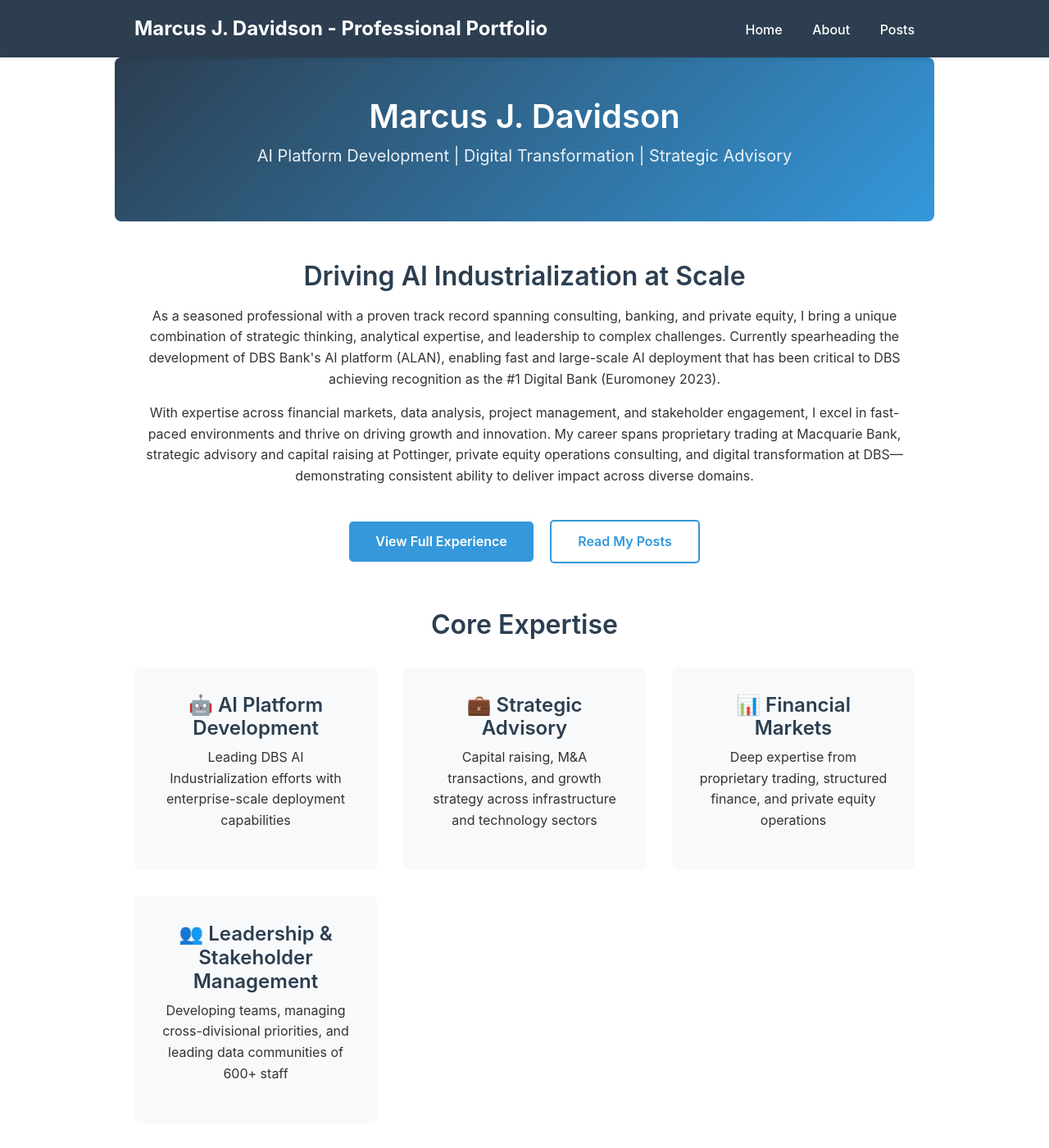
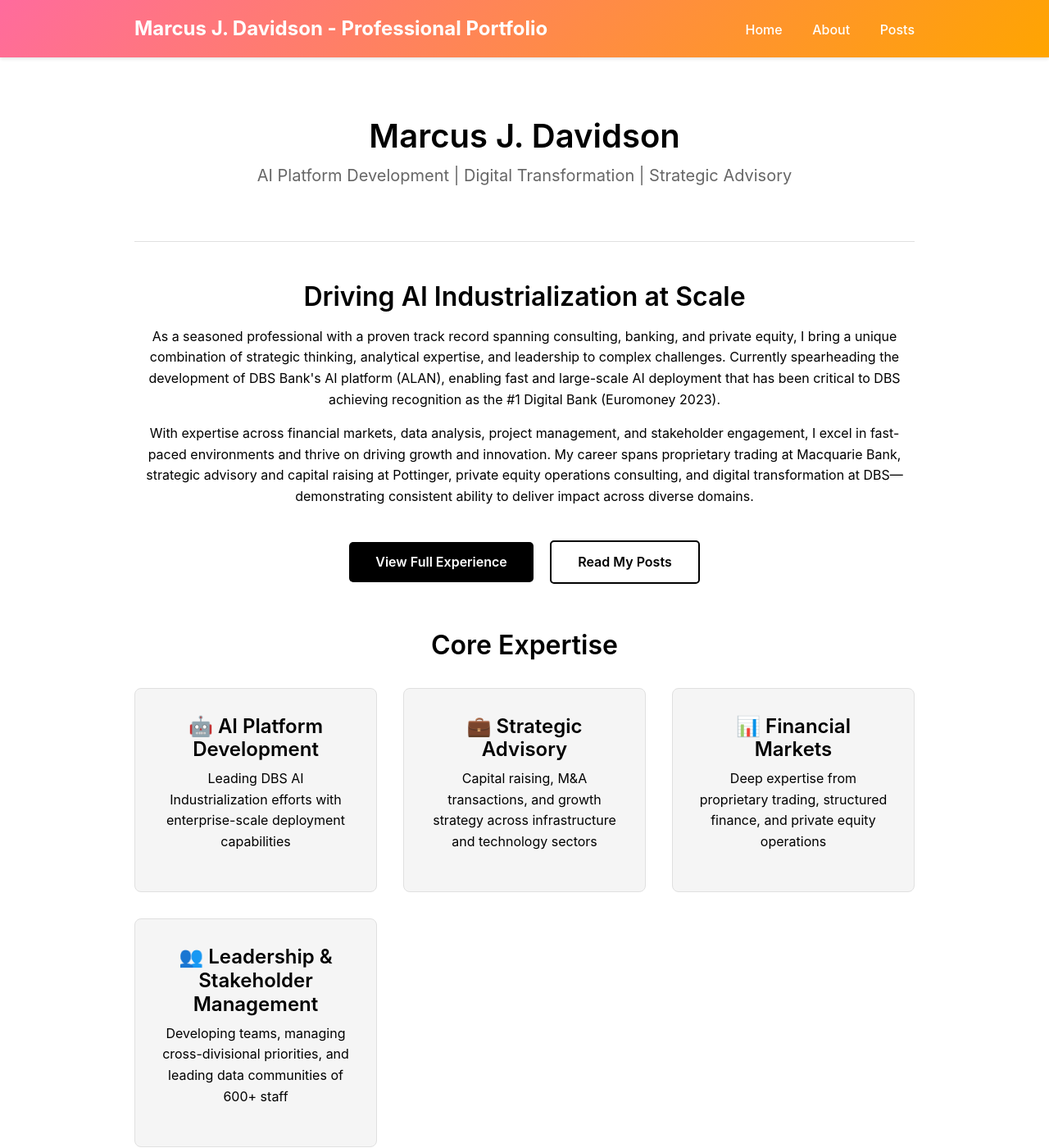
Before and after one commit to mdav43/mdav43.github.io, a Jekyll site: the page built from index.md, in a window 1280 px wide and 1400 px high. Shown: the whole window at 82% size. Built offline with Jekyll 4.4.1, drawn with Linux system fonts in a browser that asks for light colours.

Commit message:
Update UX to black and white theme with pink-orange gradient header
Co-authored-by: mdav43 <3327386+mdav43@users.noreply.github.com>

```diff
--- a/_includes/footer.html
+++ b/_includes/footer.html
@@ -9,8 +9,6 @@
       <div class="footer-col">
         <h3>Connect</h3>
         <ul class="social-links">
-          <li><a href="https://github.com/mdav43" target="_blank" rel="noopener">GitHub</a></li>
-          <li><a href="https://linkedin.com" target="_blank" rel="noopener">LinkedIn</a></li>
           <li><a href="mailto:{{ site.email }}">Email</a></li>
         </ul>
       </div>
--- a/assets/css/style.css
+++ b/assets/css/style.css
@@ -6,14 +6,16 @@
 }
 
 :root {
-  --primary-color: #2c3e50;
-  --secondary-color: #3498db;
-  --accent-color: #e74c3c;
-  --text-color: #333;
-  --text-light: #666;
+  --primary-color: #000000;
+  --secondary-color: #333333;
+  --accent-color: #666666;
+  --text-color: #000000;
+  --text-light: #666666;
   --bg-color: #ffffff;
-  --bg-light: #f8f9fa;
-  --border-color: #e1e4e8;
+  --bg-light: #f5f5f5;
+  --border-color: #e0e0e0;
+  --gradient-start: #ff6b9d;
+  --gradient-end: #ffa500;
   --max-width: 1000px;
   --spacing-unit: 1.5rem;
 }
@@ -44,13 +46,13 @@ p {
 }
 
 a {
-  color: var(--secondary-color);
+  color: var(--primary-color);
   text-decoration: none;
   transition: color 0.2s ease;
 }
 
 a:hover {
-  color: var(--primary-color);
+  color: var(--secondary-color);
   text-decoration: underline;
 }
 
@@ -68,7 +70,7 @@ a:hover {
 
 /* Header */
 .site-header {
-  background-color: var(--primary-color);
+  background: linear-gradient(135deg, var(--gradient-start) 0%, var(--gradient-end) 100%);
   padding: 1rem 0;
   box-shadow: 0 2px 4px rgba(0,0,0,0.1);
   position: sticky;
@@ -95,7 +97,8 @@ a:hover {
 }
 
 .site-nav .page-link:hover {
-  color: var(--secondary-color) !important;
+  color: #ffffff !important;
+  opacity: 0.8;
 }
 
 /* Mobile menu */
@@ -109,13 +112,7 @@ a:hover {
 
 @media screen and (max-width: 600px) {
   .site-nav {
-    position: absolute;
-    top: 60px;
-    right: var(--spacing-unit);
-    background-color: var(--primary-color);
-    border: 1px solid var(--border-color);
-    border-radius: 5px;
-    text-align: right;
+    position: relative;
   }
 
   .menu-icon {
@@ -136,17 +133,29 @@ a:hover {
   .trigger {
     clear: both;
     display: none;
+    position: absolute;
+    top: 100%;
+    right: 0;
+    background: linear-gradient(135deg, var(--gradient-start) 0%, var(--gradient-end) 100%);
+    border-radius: 5px;
+    margin-top: 0.5rem;
+    box-shadow: 0 4px 8px rgba(0,0,0,0.2);
+    min-width: 200px;
   }
 
   .nav-trigger:checked ~ .trigger {
     display: block;
-    padding-bottom: 5px;
   }
 
   .page-link {
     display: block;
-    padding: 5px 10px;
+    padding: 0.75rem 1.25rem;
     margin-left: 0 !important;
+    border-bottom: 1px solid rgba(255,255,255,0.2);
+  }
+
+  .page-link:last-child {
+    border-bottom: none;
   }
 }
 
@@ -190,21 +199,20 @@ a:hover {
 .home-hero {
   text-align: center;
   padding: 3rem 0;
-  background: linear-gradient(135deg, var(--primary-color) 0%, var(--secondary-color) 100%);
-  color: white;
-  margin: -1.5rem -1.5rem 3rem;
-  border-radius: 8px;
+  color: var(--text-color);
+  margin-bottom: 3rem;
+  border-bottom: 1px solid var(--border-color);
 }
 
 .hero-title {
   font-size: 2.5rem;
-  color: white;
+  color: var(--primary-color);
   margin-bottom: 0.5rem;
 }
 
 .hero-subtitle {
   font-size: 1.25rem;
-  opacity: 0.9;
+  color: var(--text-light);
 }
 
 .intro-section {
@@ -231,24 +239,24 @@ a:hover {
 }
 
 .btn-primary {
-  background-color: var(--secondary-color);
+  background-color: var(--primary-color);
   color: white !important;
 }
 
 .btn-primary:hover {
-  background-color: var(--primary-color);
+  background-color: var(--secondary-color);
   transform: translateY(-2px);
   box-shadow: 0 4px 8px rgba(0,0,0,0.2);
 }
 
 .btn-secondary {
   background-color: transparent;
-  color: var(--secondary-color) !important;
-  border: 2px solid var(--secondary-color);
+  color: var(--primary-color) !important;
+  border: 2px solid var(--primary-color);
 }
 
 .btn-secondary:hover {
-  background-color: var(--secondary-color);
+  background-color: var(--primary-color);
   color: white !important;
 }
 
@@ -272,7 +280,8 @@ a:hover {
   padding: 2rem;
   background-color: var(--bg-light);
   border-radius: 8px;
-  transition: transform 0.3s ease;
+  border: 1px solid var(--border-color);
+  transition: transform 0.3s ease, box-shadow 0.3s ease;
 }
 
 .highlight-item:hover {
@@ -340,7 +349,7 @@ a:hover {
 }
 
 .read-more, .view-all-link, .back-link {
-  color: var(--secondary-color);
+  color: var(--primary-color);
   font-weight: 600;
 }
 
@@ -403,7 +412,7 @@ a:hover {
 }
 
 .post-content blockquote {
-  border-left: 4px solid var(--secondary-color);
+  border-left: 4px solid var(--primary-color);
   padding-left: 1rem;
   margin: 1rem 0;
   color: var(--text-light);
```
